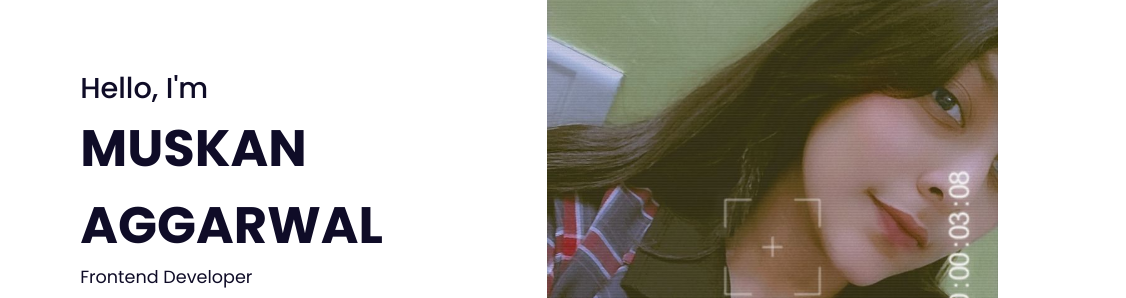
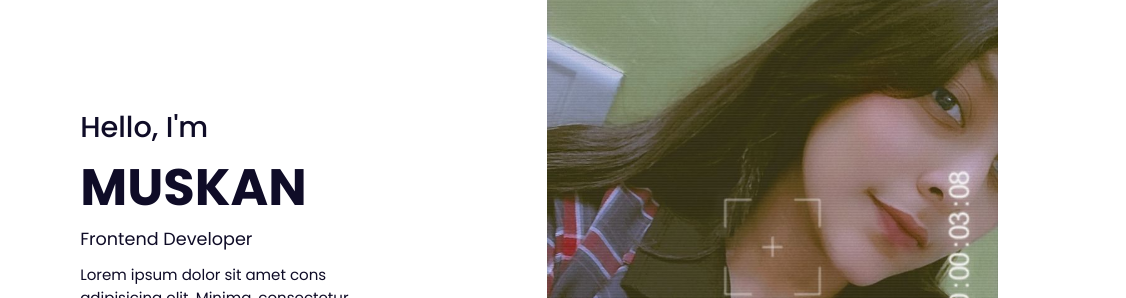
Before and after one commit to muskan-saini007/protfolio, a plain HTML site: page index.html in a window 1280 px wide. Shown: the part 204-502 px from the top of the page, 154-1280 px from the left. Drawn offline with nearby package versions, Linux system fonts and the light colour scheme.

Commit message:
Update index.html

```diff
--- a/index.html
+++ b/index.html
@@ -39,7 +39,7 @@
     </div>
     <div class="home-text">
         <span>Hello, I'm</span>
-        <h1>MUSKAN AGGARWAL</h1>
+        <h1>MUSKAN</h1>
         <h2>Frontend Developer</h2>
         <p>Lorem ipsum dolor sit amet cons <br> adipisicing elit. Minima, consectetur <br> ullam?</p>
         <a href="#contact" class="btn">Download CV</a>
```
